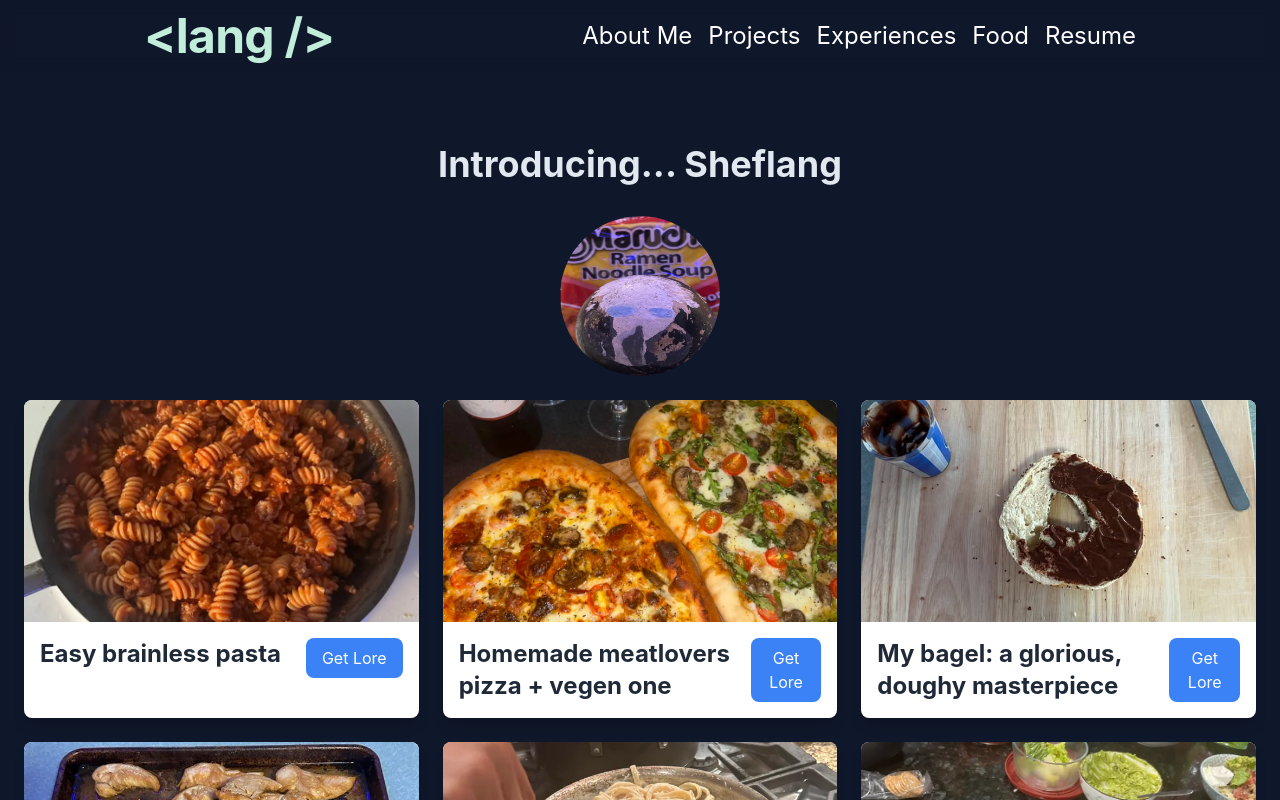
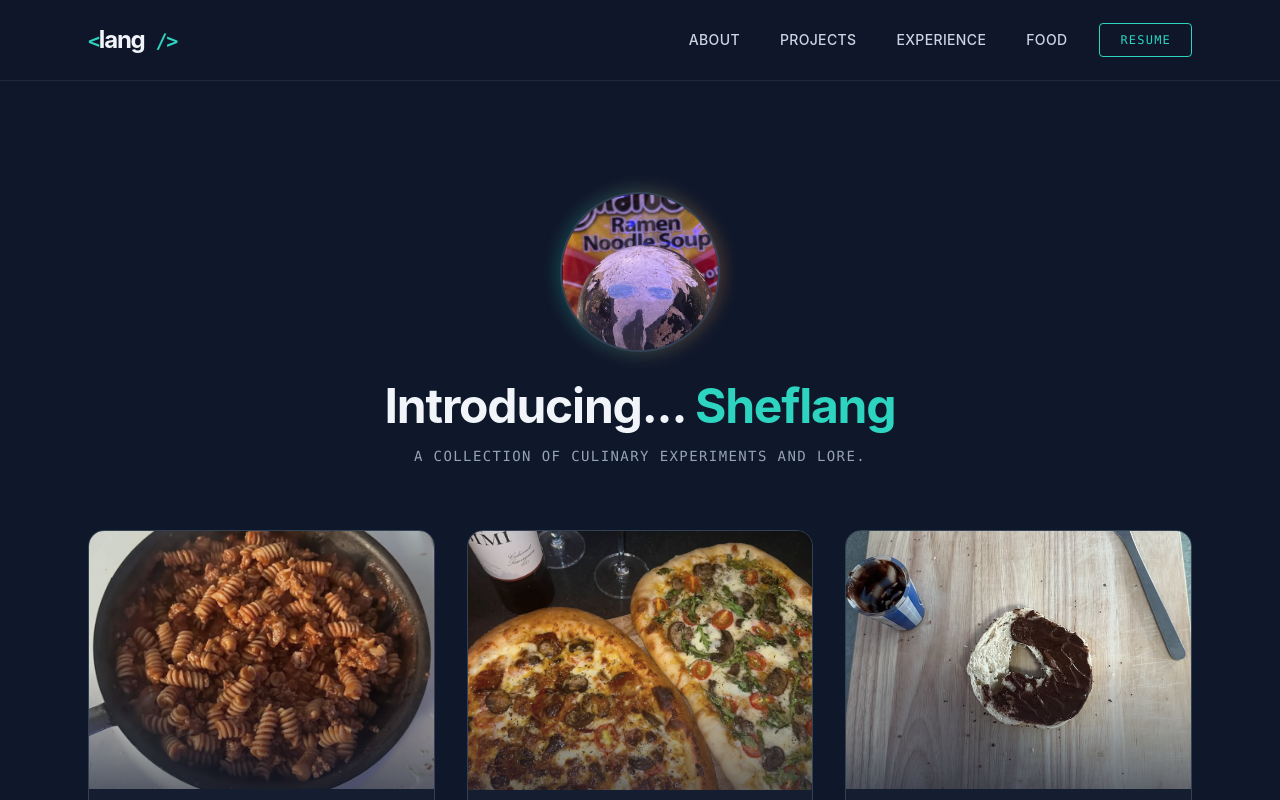
Before and after one commit to 23langloisj/Langlois-Portfolio, a React (Vite) app: page /sheflang in a window 1280 px wide. Shown: the top 800 px of the page. Built offline with nearby package versions, Linux system fonts and the light colour scheme.

Commit message:
finalizing portfolio updates still need to update projects and add coc

```diff
--- a/src/components/Navbar.tsx
+++ b/src/components/Navbar.tsx
@@ -1,73 +1,92 @@
-import { Link, useNavigate } from "react-router-dom"; // useNavigate in v6
-import { Link as ScrollLink, animateScroll as scroll } from "react-scroll";
-
-
+import { useNavigate } from "react-router-dom";
+import { animateScroll as scroll } from "react-scroll";
+import { FiFileText } from 'react-icons/fi'; // Optional: if you want an icon for resume
 
 const Navbar = () => {
   const navItems = [
-    { label: "About Me", href: "about-me" },
+    { label: "About", href: "about-me" },
     { label: "Projects", href: "projects" },
-    { label: "Experiences", href: "experiences" },
+    { label: "Experience", href: "experiences" },
     { label: "Food", href: "/sheflang" },
   ];
 
   const resumeLink = "Langlois_Resume.pdf";
   const navigate = useNavigate();
 
-  const handleNavClick = (href) => {
+  const handleNavClick = (href: string) => {
     if (href === "/sheflang") {
       navigate(href);
       setTimeout(() => {
-        const sheflangSection = document.getElementById("sheflang");
-        if (sheflangSection) {
-          sheflangSection.scrollIntoView({ behavior: "smooth", block: "start" });
-        }
+        const section = document.getElementById("sheflang");
+        section?.scrollIntoView({ behavior: "smooth", block: "start" });
       }, 100);
     } else if (href.startsWith("/")) {
       navigate(href);
     } else {
-      navigate("/");
-      setTimeout(() => {
+      if (window.location.pathname !== "/") {
+        navigate("/");
+        setTimeout(() => {
+          const element = document.getElementById(href);
+          if (element) {
+            scroll.scrollTo(element.offsetTop - 100, { duration: 800 });
+          }
+        }, 150);
+      } else {
         const element = document.getElementById(href);
         if (element) {
-          scroll.scrollTo(element.offsetTop - 80);
+          scroll.scrollTo(element.offsetTop - 100, { duration: 800 });
         }
-      }, 100);
+      }
     }
   };
 
   return (
-    <nav className="fixed top-0 left-0 right-0 z-10 p-3 backdrop-blur bg-opacity-50" id="top">
-      <div className="max-w-5xl mx-auto px-4">
-        <div className="flex items-center justify-between">
-          <ScrollLink
-            to="top"
-            smooth={true}
-            duration={800}
-            offset={-2500}
-            className="nav-logo hover-pointer"
-            title="Home"
-          >
-            <span className="text-5xl">&lt;lang /&gt;</span>
-          </ScrollLink>
-          <ul className="flex space-x-4 text-white">
+    <nav className="fixed top-0 left-0 right-0 z-50 bg-[#0f172a]/80 backdrop-blur-md border-b border-slate-800">
+      <div className="max-w-6xl mx-auto px-6 h-20 flex items-center justify-between">
+
+        {/* Logo / Home Button */}
+        <div
+          className="cursor-pointer group"
+          onClick={() => {
+            if (window.location.pathname === "/") {
+              scroll.scrollToTop({ duration: 800 });
+            } else {
+              navigate("/");
+              // Reset to top instantly on route change
+              window.scrollTo(0, 0);
+            }
+          }}
+        >
+          <div className="text-2xl font-bold tracking-tighter text-slate-100 transition-all group-hover:text-teal-400">
+            <span className="text-teal-400 font-mono text-xl">&lt;</span>
+            lang
+            <span className="text-teal-400 font-mono text-xl"> /&gt;</span>
+          </div>
+        </div>
+
+        <div className="flex items-center gap-8">
+          <ul className="hidden md:flex items-center gap-8">
             {navItems.map((item, index) => (
-              <li key={index} className="nav-item hover-pointer">
+              <li key={index}>
                 <button
                   onClick={() => handleNavClick(item.href)}
-                  className="text-2xl transition duration-300"
+                  className="flex items-center gap-2 group"
                 >
-                  {item.label}
+                  <span className="font-mono text-teal-400 text-xs"></span>
+                  <span className="text-slate-300 text-sm font-medium tracking-wide uppercase group-hover:text-teal-400 transition-colors">
+                    {item.label}
+                  </span>
                 </button>
               </li>
             ))}
-
-            <li className="nav-item hover-animation">
-              <a href={resumeLink} download className="text-2xl transition duration-300">
-                Resume
-              </a>
-            </li>
           </ul>
+          <a
+            href={resumeLink}
+            download
+            className="px-5 py-2 border border-teal-400 text-teal-400 font-mono text-xs uppercase tracking-widest rounded hover:bg-teal-400/10 transition-all duration-300 flex items-center gap-2"
+          >
+            Resume
+          </a>
         </div>
       </div>
     </nav>
--- a/src/components/Sheflang.tsx
+++ b/src/components/Sheflang.tsx
@@ -3,44 +3,68 @@ import Modal from "./LoreModal";
 import { useState } from "react";
 import sheflang from "../assets/sheflang.png";
 import { FoodItem } from "../extra/food";
+import { FiInfo } from 'react-icons/fi';
 
 const Sheflang = () => {
   const [showModal, setShowModal] = useState(false);
   const [loreContent, setLoreContent] = useState("");
   const [dishName, setDishName] = useState("");
 
-  // Function to open the modal and set the lore content
   const handleOpenModal = (name: string, lore: string) => {
     setLoreContent(lore);
     setShowModal(true);
-    setDishName(name)
+    setDishName(name);
   };
 
   return (
-    <div className="py-20 px-6">
-      <h1 id="sheflang" className="text-4xl text-center font-bold mb-8">Introducing... Sheflang</h1>
-      <img
-        src={sheflang}
-        alt="sheflang"
-        className="rounded-full w-24 h-24 sm:w-28 sm:h-28 md:w-32 md:h-32 lg:w-40 lg:h-40 mx-auto mt-4 mb-6"
-        />
-      <div className="grid grid-cols-1 sm:grid-cols-2 md:grid-cols-3 gap-6">
+    <div className="min-h-screen py-32 px-6 max-w-6xl mx-auto">
+      {/* Header Section */}
+      <div className="text-center mb-16">
+        <div className="relative inline-block group">
+          {/* Subtle glow behind the avatar */}
+          <div className="absolute -inset-1 bg-gradient-to-r from-teal-500 to-orange-400 rounded-full blur opacity-25 group-hover:opacity-50 transition duration-1000"></div>
+          <img
+            src={sheflang}
+            alt="sheflang"
+            className="relative rounded-full w-32 h-32 md:w-40 md:h-40 object-cover border-2 border-slate-700"
+          />
+        </div>
+        <h1 id="sheflang" className="text-4xl md:text-5xl font-bold text-slate-100 mt-6 tracking-tight">
+          Introducing... <span className="text-teal-400">Sheflang</span>
+        </h1>
+        <p className="text-slate-400 mt-4 max-w-lg mx-auto font-mono text-sm uppercase tracking-widest">
+          A collection of culinary experiments and lore.
+        </p>
+      </div>
+
+      {/* Food Grid */}
+      <div className="grid grid-cols-1 sm:grid-cols-2 md:grid-cols-3 gap-8">
         {food.map((item: FoodItem, index) => (
-          <div key={index} className="bg-white rounded-lg shadow-lg overflow-hidden">
-            {/* Wrapping div for consistent aspect ratio */}
-            <div className="relative w-full pb-[56.25%]">
+          <div
+            key={index}
+            className="group bg-slate-800/40 border border-slate-700 rounded-2xl overflow-hidden hover:border-teal-400/50 transition-all duration-300 flex flex-col"
+          >
+            {/* Image with hover zoom */}
+            <div className="relative w-full pb-[75%] overflow-hidden">
               <img
                 src={item.image}
                 alt={item.description}
-                className="absolute inset-0 w-full h-full object-cover"
+                className="absolute inset-0 w-full h-full object-cover grayscale-[30%] group-hover:grayscale-0 group-hover:scale-105 transition-all duration-500"
               />
+              <div className="absolute inset-0 bg-gradient-to-t from-slate-900 via-transparent to-transparent opacity-60"></div>
             </div>
-            <div className="p-4 flex justify-between">
-              <p className="text-gray-800 text-2xl font-bold">{item.description}</p>
+
+            {/* Card Content */}
+            <div className="p-5 flex flex-col flex-grow justify-between">
+              <h3 className="text-slate-100 text-xl font-bold mb-4 tracking-tight">
+                {item.description}
+              </h3>
+
               <button
                 onClick={() => handleOpenModal(item.name, item.lore)}
-                className="px-4 py-2 bg-blue-500 text-white rounded-lg"
+                className="flex items-center justify-center gap-2 w-full py-2.5 rounded-xl border border-teal-500/30 text-teal-400 font-mono text-xs uppercase tracking-widest hover:bg-teal-400/10 transition-all duration-300"
               >
+                <FiInfo size={14} />
                 Get Lore
               </button>
             </div>
@@ -54,7 +78,6 @@ const Sheflang = () => {
         lore={loreContent}
         name={dishName}
       />
-      { /* <Signature /> */ }
     </div>
   );
 };
```
